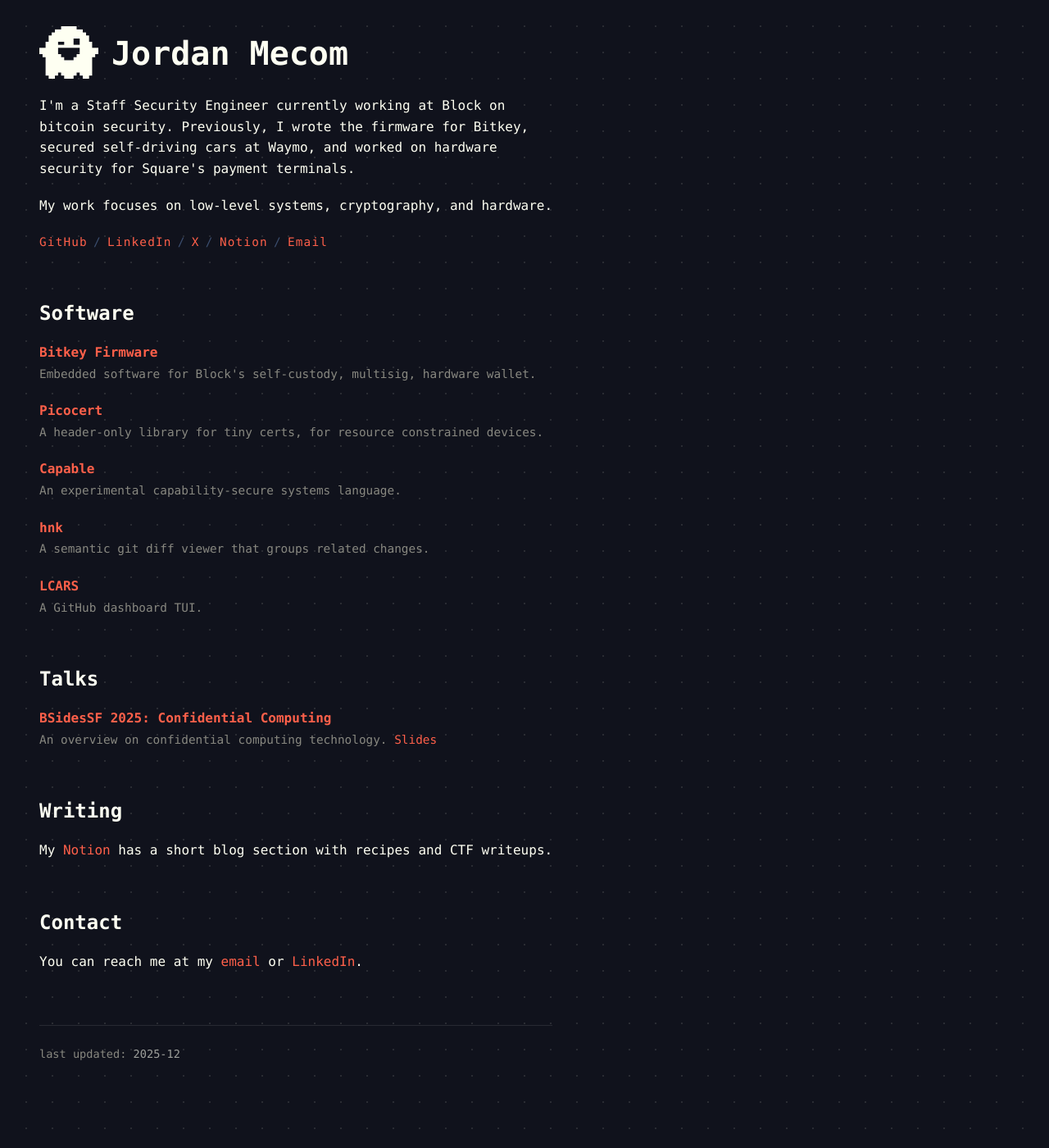
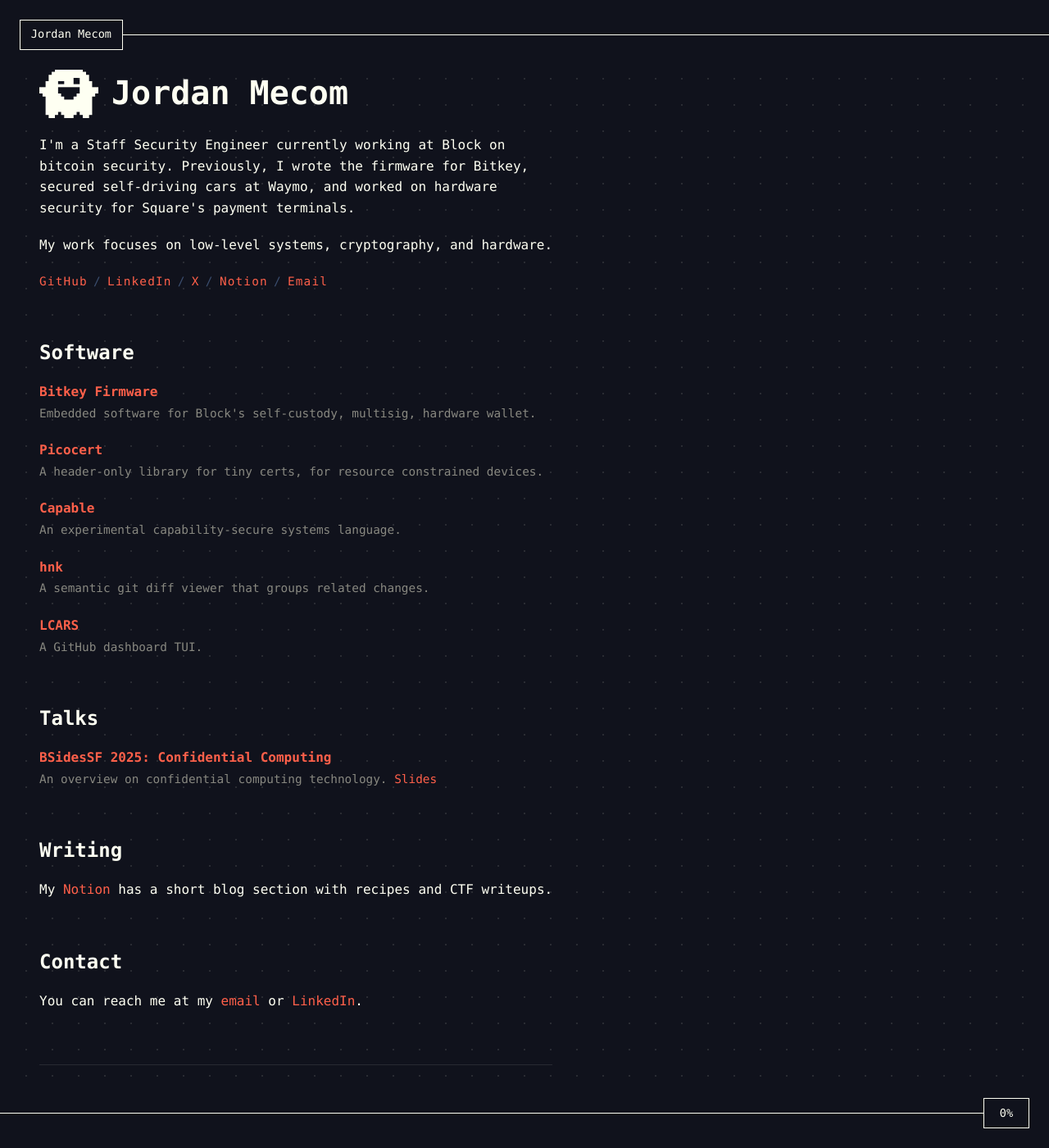
Before and after one commit to jmecom/jmecom.github.io, a Jekyll site: the page built from index.md, in a window 1280 px wide and 1400 px high. Shown: the whole window at 82% size. Built offline with Jekyll 4.4.1, drawn with Linux system fonts in a browser that asks for light colours.

Commit message:
Add Charm Bracelet style pager UI
Fixed header with name box and horizontal line extending to edge.
Fixed footer with scroll progress percentage.
Both elements have solid backgrounds to mask scrolling content.

🤖 Generated with [Claude Code](https://claude.com/claude-code)

Co-Authored-By: Claude Opus 4.5 <noreply@anthropic.com>

```diff
--- a/_layouts/default.html
+++ b/_layouts/default.html
@@ -3,10 +3,18 @@
   {% include head.html %}
   <body class="site">
     <canvas id="dot-grid"></canvas>
+    <div class="pager-header">
+      <span class="pager-tab">Jordan Mecom</span>
+      <div class="pager-line"></div>
+    </div>
     <div class="site-shell">
       <main class="site-main">
         {{ content }}
       </main>
+    </div>
+    <div class="pager-footer">
+      <div class="pager-line-bottom"></div>
+      <span class="pager-progress" id="scroll-progress">0%</span>
     </div>
     <script>
     (function() {
@@ -89,6 +97,17 @@
       resize();
       animate();
     })();
+
+    // Scroll progress tracking
+    (function() {
+      const progress = document.getElementById('scroll-progress');
+      window.addEventListener('scroll', () => {
+        const scrollTop = window.scrollY;
+        const docHeight = document.documentElement.scrollHeight - window.innerHeight;
+        const scrollPercent = docHeight > 0 ? Math.round((scrollTop / docHeight) * 100) : 0;
+        progress.textContent = scrollPercent + '%';
+      });
+    })();
     </script>
   </body>
 </html>
--- a/css/main.scss
+++ b/css/main.scss
@@ -94,7 +94,7 @@ a:focus {
   width: 100%;
   max-width: 75ch;
   margin: 0;
-  padding: 2rem 3rem 4rem;
+  padding: 5rem 3rem 4rem;
 }
 
 .main-content {
@@ -314,6 +314,66 @@ hr {
   opacity: 0.6;
 }
 
+/* Pager header */
+.pager-header {
+  position: fixed;
+  top: 0;
+  left: 0;
+  right: 0;
+  z-index: 100;
+  display: flex;
+  align-items: center;
+  padding: 1.5rem 0 1.5rem 1.5rem;
+  background-color: var(--surface);
+}
+
+.pager-tab {
+  display: inline-block;
+  padding: 0.4rem 0.8rem;
+  border: 1px solid var(--ink);
+  font-size: 0.85rem;
+  color: var(--ink);
+  background-color: var(--surface);
+  flex-shrink: 0;
+}
+
+.pager-line {
+  flex: 1;
+  border-top: 1px solid var(--ink);
+  height: 0;
+}
+
+/* Pager footer */
+.pager-footer {
+  position: fixed;
+  bottom: 0;
+  left: 0;
+  right: 0;
+  z-index: 100;
+  display: flex;
+  align-items: center;
+  padding: 1.5rem 1.5rem 1.5rem 0;
+  background-color: var(--surface);
+}
+
+.pager-line-bottom {
+  flex: 1;
+  border-top: 1px solid var(--ink);
+  height: 0;
+}
+
+.pager-progress {
+  display: inline-block;
+  padding: 0.4rem 0.8rem;
+  border: 1px solid var(--ink);
+  font-size: 0.85rem;
+  color: var(--ink);
+  background-color: var(--surface);
+  min-width: 3.5rem;
+  text-align: center;
+  flex-shrink: 0;
+}
+
 @media (max-width: 640px) {
   body {
     font-size: 15px;
@@ -321,10 +381,29 @@ hr {
 
   .site-main {
     max-width: 100%;
-    padding: 2rem 1.5rem 3rem;
+    padding: 4.5rem 1.5rem 3rem;
   }
 
   .main-content {
     max-width: 100%;
   }
+
+  .pager-header {
+    padding: 1rem 0 1rem 1rem;
+  }
+
+  .pager-tab {
+    padding: 0.3rem 0.6rem;
+    font-size: 0.75rem;
+  }
+
+  .pager-footer {
+    padding: 1rem 1rem 1rem 0;
+  }
+
+  .pager-progress {
+    padding: 0.3rem 0.6rem;
+    font-size: 0.75rem;
+    min-width: 3rem;
+  }
 }
```
